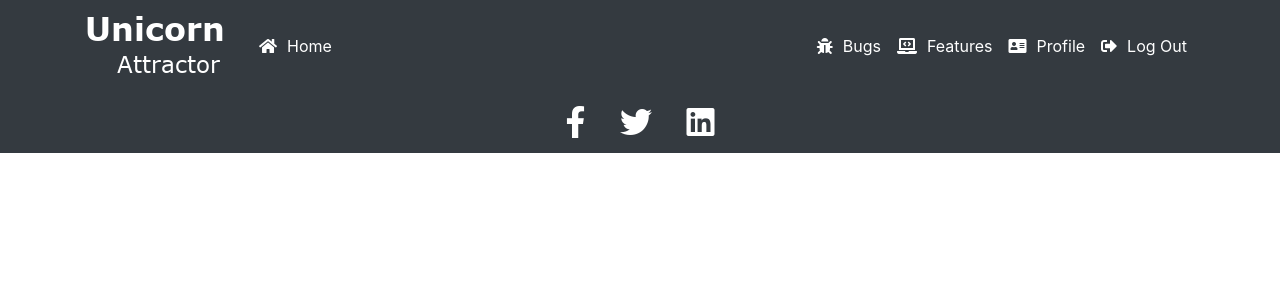
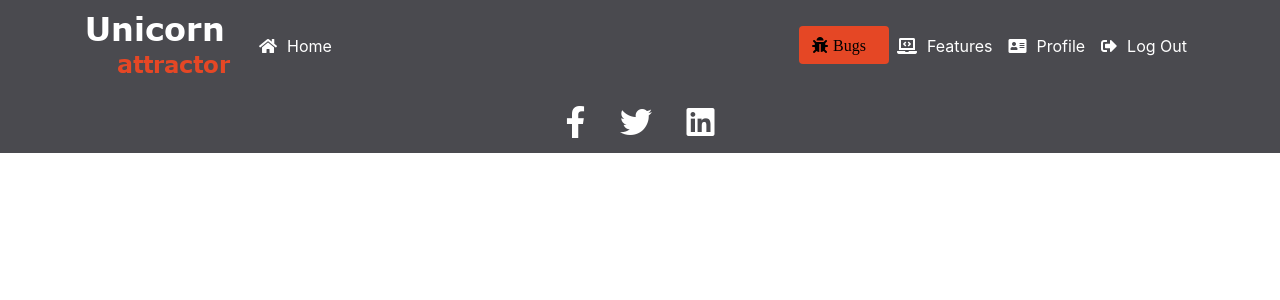
Before and after one commit to krivanpeter/the-issue-tracker, a Django app: a page that uses templates/base_logged_in.html in a window 1280 px wide. Shown: the top 300 px of the page. Run offline with Django 3.2, Linux system fonts and the light colour scheme; the visitor is signed in with stand-in values (Sample User, id 1); data that the repository does not hold is empty; some libraries are stand-ins or nearby versions.

Commit message:
loggedin home navbar's stlye edited

```diff
--- a/accounts/views.py
+++ b/accounts/views.py
@@ -38,6 +38,8 @@ def index(request):
         elif 'login' in request.POST:
             return login(request)
     else:
+        if request.user.is_authenticated():
+            return redirect('news')
         login_form = UserLoginForm()
         reg_form = UserRegistrationForm()
         forg_pass_form = PasswordResetForm()
--- a/attractor/settings.py
+++ b/attractor/settings.py
@@ -137,7 +137,6 @@ MEDIA_URL = '/media/'
 
 MESSAGE_STORAGE = 'django.contrib.messages.storage.session.SessionStorage'
 
-
 EMAIL_HOST = 'smtp.sendgrid.net'
 EMAIL_HOST_USER = os.environ.get('EMAIL_HOST_USER')
 EMAIL_HOST_PASSWORD = os.environ.get('EMAIL_HOST_PASSWORD')
--- a/static/css/loggedin.css
+++ b/static/css/loggedin.css
@@ -1,4 +1,7 @@
 /*-----------------NAVBAR-----------------*/
+.navbar-custom{
+    background-color: rgb(74, 74, 79);
+}
 .nav.navbar {
     border: 0;
 }
@@ -24,6 +27,12 @@
     height: 75px;
 }
 
+.logo-white-orange {
+    background: url("../img/logo_white_orange.png") no-repeat;
+    display: block;
+    width: 150px;
+    height: 75px;
+}
 .navbar-collapse{
     background-color: transparent;
 }
@@ -35,9 +44,30 @@
 .fas{
     margin-right: 10px;
 }
+
+.fas.fa-bug{
+    color: black;
+}
+
+.fas.fa-bug span {
+    font-weight: 500;
+    color: black;
+    padding-left: 5px;
+}
+
+.bugs-button{
+    background-color: #e54725;
+    color: black;
+}
+
+.bugs-button:hover{
+    background-color: #b7381d;;
+    color: #BEBEBE;
+
+}
 /*-----------------FOOTER-----------------*/
 .community-pages-footer{
-    background-color: #343a40;
+    background-color: rgb(74, 74, 79);
 }
 
 .fab {
--- a/templates/base_logged_in.html
+++ b/templates/base_logged_in.html
@@ -15,9 +15,9 @@
 </head>
 
 <body>
-<nav class="navbar navbar-dark bg-dark navbar-expand-md">
+<nav class="navbar navbar-dark navbar-custom navbar-expand-md">
     <div class="container">
-        <a class="navbar-brand logo" href="{% url 'news' %}"></a>
+        <a class="navbar-brand logo-white-orange" href="{% url 'news' %}"></a>
         <button class="navbar-toggler" type="button" data-toggle="collapse" data-target="#navbarToggler"
                 aria-controls="navbarToggler" aria-expanded="false" aria-label="Toggle navigation">
             <span class="navbar-toggler-icon"></span>
@@ -30,7 +30,7 @@
             </ul>
             <ul class="navbar-nav navbar-right">
                 <li class="nav-item">
-                    <a class="nav-link" href="#"><i class="fas fa-bug"></i></i>Bugs</a>
+                    <a type="button" class="btn bugs-button"><i class="fas fa-bug"><span>Bugs</span></i></a>
                 </li>
                 <li class="nav-item">
                     <a class="nav-link" href="#"><i class="fas fa-laptop-code"></i>Features</a>
```
Also changed, not shown: static/img/logo_white_orange.png (added).
